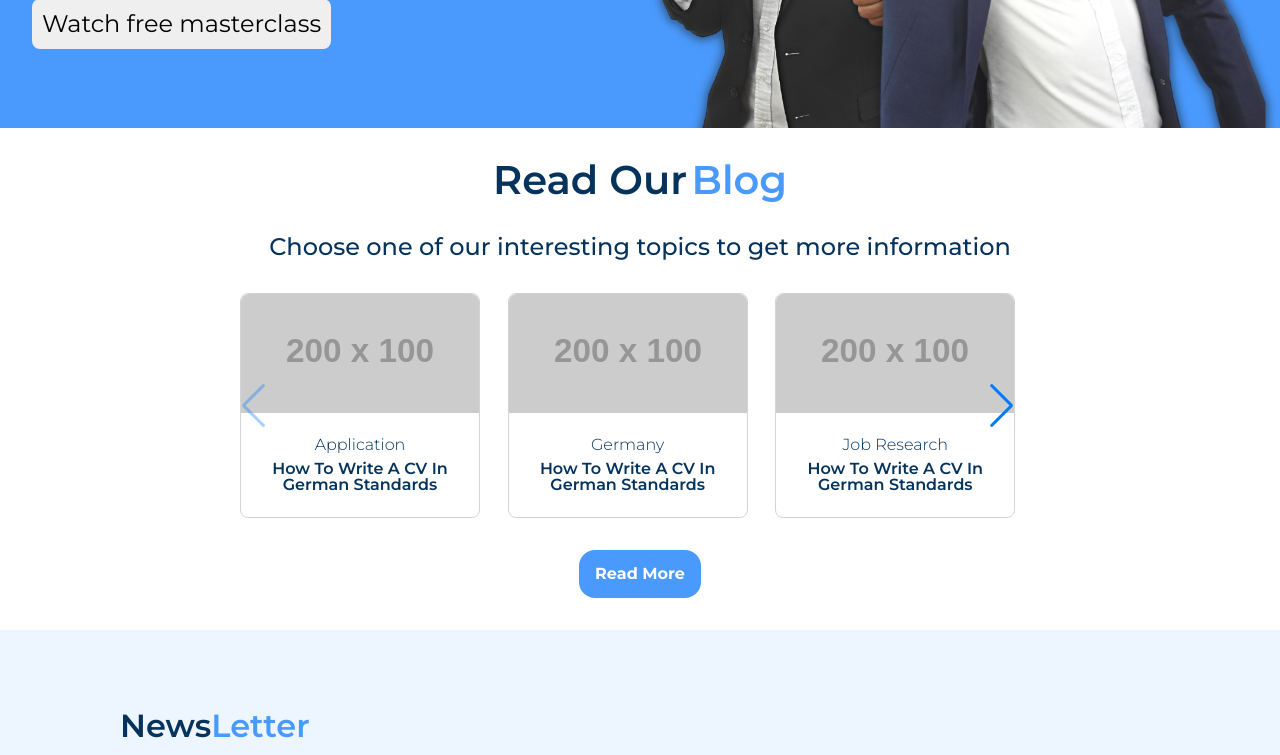
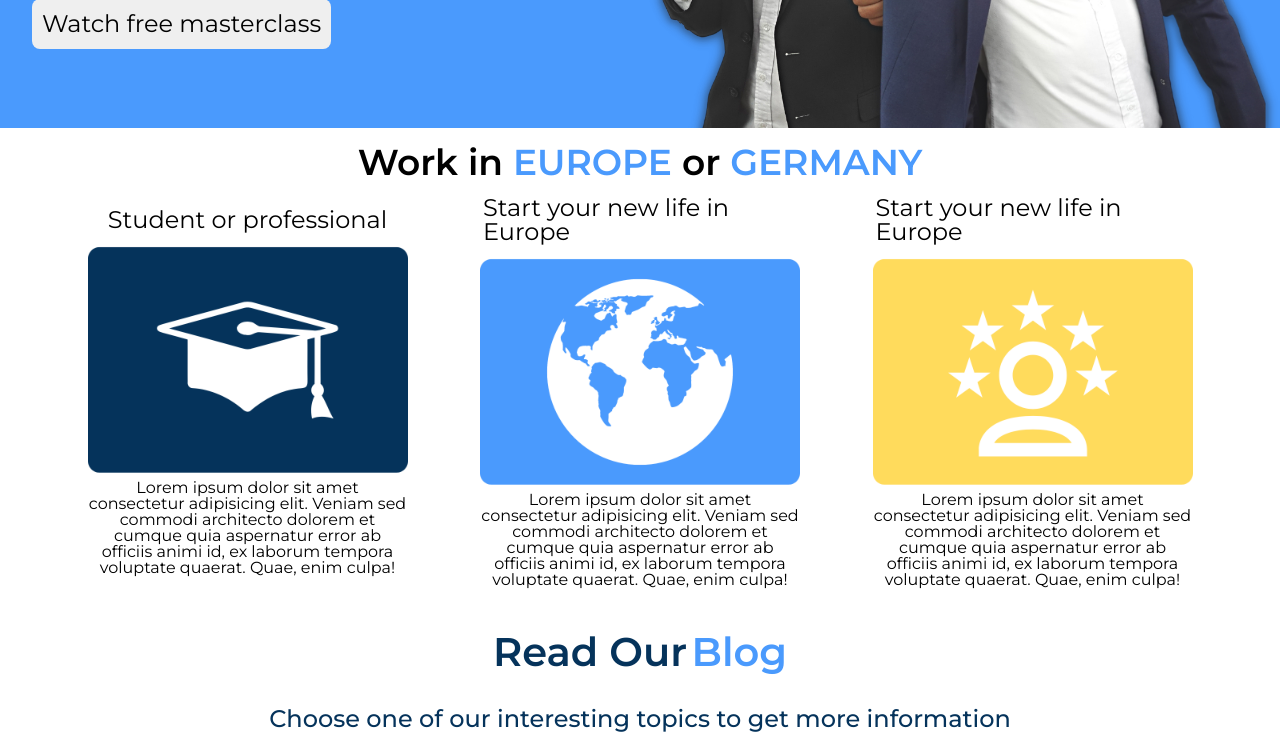
Before and after one commit to Growing-Abroad/client, a React (Vite) app: page / in a window 1280 px wide. Shown: the part 497-1252 px from the top of the page. Built offline with nearby package versions, Linux system fonts and the light colour scheme.

Commit message:
feat/work-in card section

```diff
--- a/src/components/Header/Header.style.ts
+++ b/src/components/Header/Header.style.ts
@@ -54,7 +54,7 @@ export const StyledUl = styled.ul<BurgerProps>`
 export const StyledBurger = styled.div<BurgerProps>`
     width: 2rem;
     height: 2rem;
-    position: fixed;
+    position: absolute;
     top: 15px;
     right: 20px;
     display: flex;
--- /dev/null
+++ b/src/pages/Home/components/WorkIn/WorkIn.tsx
@@ -0,0 +1,40 @@
+import * as S from './styles'
+import studentHat from '../../../../assets/Photos Main Page/Growing Abroad Education_Canva.png'
+import worldPicture from '../../../../assets/Photos Main Page/Growing Abroad Earth_Canva.png'
+import expertPicture from '../../../../assets/Photos Main Page/Growing Abroad Experts_Canva.png'
+
+import WorkInCard from './WorkInCard'
+
+const mockText = "Lorem ipsum dolor sit amet consectetur adipisicing elit. Veniam sed commodi architecto dolorem et cumque quia aspernatur error ab officiis animi id, ex laborum tempora voluptate quaerat. Quae, enim culpa!"
+
+function WorkIn() {
+    return (
+        <S.Container>
+
+            <h1 className="title">
+                Work in <span>EUROPE</span> or <span>GERMANY</span>
+            </h1>
+
+            <S.CardSpace>
+                <WorkInCard
+                title='Student or professional'
+                photo={studentHat}
+                description={mockText}
+                />
+                <WorkInCard
+                title='Start your new life in Europe'
+                photo={worldPicture}
+                description={mockText}
+                />
+                <WorkInCard
+                title='Start your new life in Europe'
+                photo={expertPicture}
+                description={mockText}
+                />
+            </S.CardSpace>
+        </ S.Container>
+    )
+
+}
+
+export default WorkIn
--- /dev/null
+++ b/src/pages/Home/components/WorkIn/WorkInCard.tsx
@@ -0,0 +1,19 @@
+import * as S from './styles'
+
+function WorkInCard(props: CardProps) {
+    return (
+        <S.Card>
+            <h2>{props.title}</h2>
+            <img src={props.photo} alt="Photo" />
+            <article>{props.description}</article>
+        </S.Card>
+    )
+}
+
+export type CardProps = {
+    title: string,
+    photo: string,
+    description: string,
+}
+
+export default WorkInCard
--- /dev/null
+++ b/src/pages/Home/components/WorkIn/styles.ts
@@ -0,0 +1,73 @@
+import styled from "styled-components";
+import { theme } from "@/styles/theme";
+import { variables } from "@/styles/global-variables";
+
+export const Container = styled.section`
+    width: 100%;
+    display: flex;
+    flex-direction: column;
+    align-items: center;
+    justify-content: center;
+    padding: 0px 12px;
+
+    .title {
+        font-size: 36px;
+        font-weight: 600;
+        margin: 16px 0px;
+
+        span {
+            color: ${theme.colors.secondaryBlue}
+        }
+    }
+
+    @media(max-width: ${variables.sizes.mediaQuery}) {
+
+    }
+`
+export const CardSpace = styled.section`
+    width: 100%;
+    height: 70%;
+    display: flex;
+    flex-direction: row;
+    align-items: center;
+    justify-content: space-evenly;
+
+    @media(max-width: ${variables.sizes.mediaQuery}) {
+        flex-direction: column;
+    }
+`
+
+export const Card = styled.article`
+    width: 25%;
+    display: flex;
+    flex-direction: column;
+    align-items: center;
+
+    h2 {
+        font-size: 24px;
+        margin-bottom: 8px;
+    }
+
+    img {
+        width: 320px;
+    }
+
+    article {
+        width: 320px;
+        text-align: center;
+        margin-bottom: 12px;
+    }
+
+    @media(max-width: ${variables.sizes.mediaQuery}) {
+        width: 100%;
+        text-align: center;
+
+        h2 {
+            font-size: 20px;
+        }
+
+        img {
+            width: 280px;
+        }
+    }
+`
--- a/src/pages/Home/index.tsx
+++ b/src/pages/Home/index.tsx
@@ -1,10 +1,12 @@
 import BlogSection from './components/Blog/BlogSection';
 import CallToAction from './components/CallToAction/CallToAction';
+import WorkIn from './components/WorkIn/WorkIn';
 
 export default function Home() {
   return (
     <>
       <CallToAction/>
+      <WorkIn />
       <BlogSection />
     </>
   );
```
